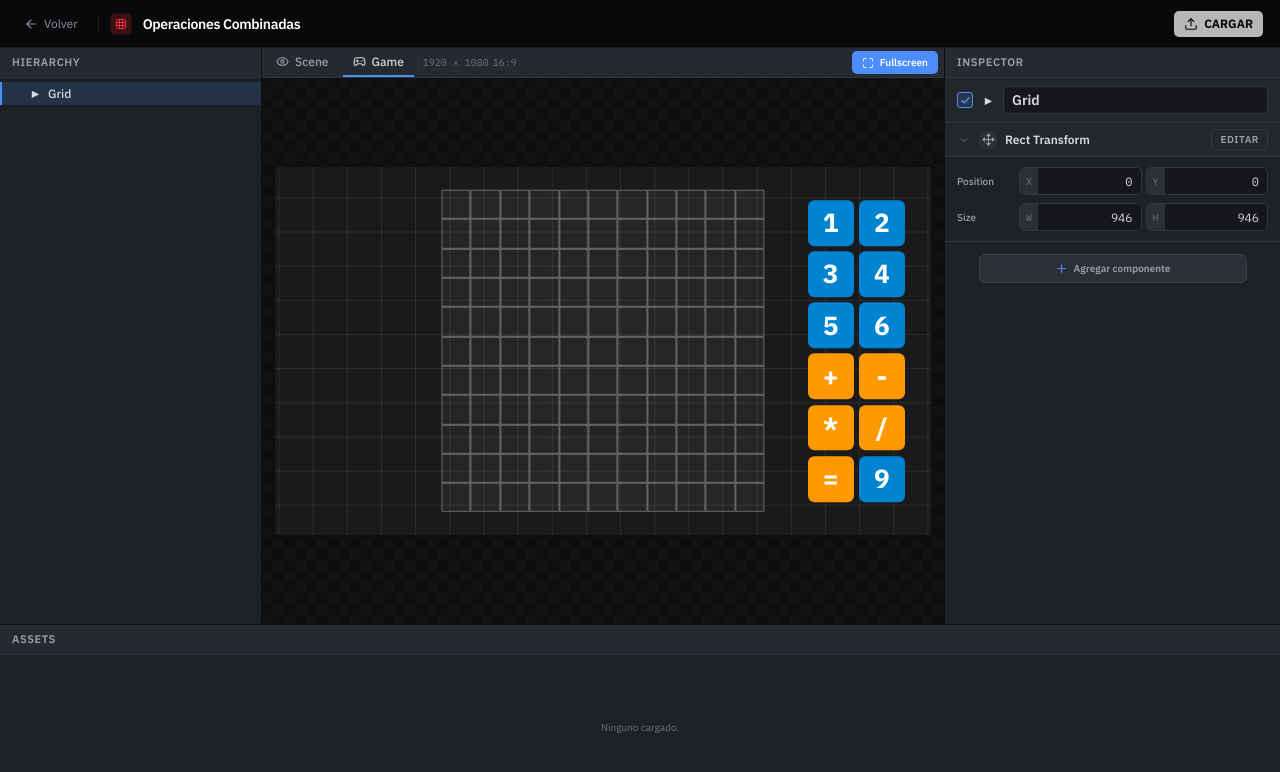
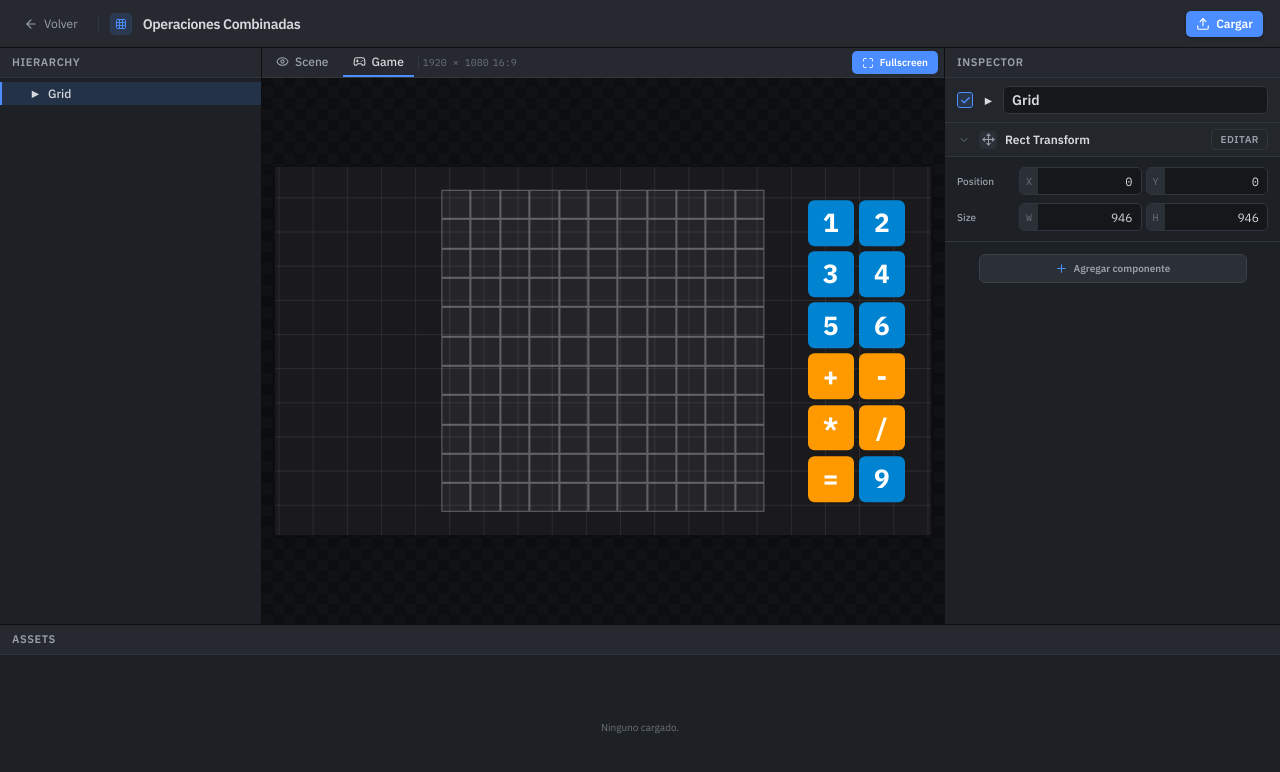
Before and after one commit to BroadStream-Coders/TvPeru-QGEM-Games, a Next.js app: page /workspaces/operaciones-combinadas in a window 1280 px wide. Shown: the top 772 px of the page. Built offline with nearby package versions, Linux system fonts and the light colour scheme.

Commit message:
feat(workspace-header): update WorkspaceHeader and FileActions components to align with new editor aesthetics, enhancing UI consistency and user experience

```diff
--- a/src/components/shared/FileActions.tsx
+++ b/src/components/shared/FileActions.tsx
@@ -29,7 +29,7 @@ export function FileActions({
       <Button
         size="sm"
         onClick={() => fileInputRef.current?.click()}
-        className="h-7 gap-1.5 bg-primary/80 hover:bg-primary active:scale-[0.98] text-primary-foreground text-xs shadow-sm transition-all font-bold uppercase"
+        className="h-7 gap-1.5 bg-acc text-white hover:bg-[#5d99ff] active:scale-[0.98] text-xs shadow-sm transition-all font-semibold"
       >
         <Upload className="h-3.5 w-3.5" />
         <span className="hidden sm:inline">{loadLabel}</span>
--- a/src/components/shared/WorkspaceHeader.tsx
+++ b/src/components/shared/WorkspaceHeader.tsx
@@ -12,11 +12,11 @@ export function WorkspaceHeader() {
   if (!title) return null;
 
   return (
-    <header className="flex h-12 shrink-0 items-center justify-between border-b border-border bg-background px-4 z-10 w-full">
+    <header className="flex h-12 shrink-0 items-center justify-between border-b border-edge bg-head px-4 z-10 w-full">
       <div className="flex items-center gap-3">
         <Link
           href="/"
-          className="flex items-center gap-1.5 rounded-md px-2 py-1 text-xs text-muted-foreground transition-all hover:bg-accent hover:text-foreground active:scale-95"
+          className="flex items-center gap-1.5 rounded-md px-2 py-1 text-xs text-dim transition-all hover:bg-elev hover:text-ink active:scale-95"
         >
           <ArrowLeft className="h-3.5 w-3.5" />
           Volver
@@ -24,14 +24,16 @@ export function WorkspaceHeader() {
 
         {icon && (
           <>
-            <div className="h-4 w-px bg-border hidden sm:block" />
-            <div className="flex items-center justify-center h-5 w-5 rounded bg-brand/20 text-brand ring-1 ring-brand/10">
+            <div className="h-4 w-px bg-line hidden sm:block" />
+            <div className="flex items-center justify-center h-5 w-5 rounded bg-acc-bg text-acc ring-1 ring-acc/20">
               {icon}
             </div>
           </>
         )}
 
-        <span className="text-sm font-semibold tracking-tight">{title}</span>
+        <span className="text-sm font-semibold tracking-tight text-ink">
+          {title}
+        </span>
       </div>
 
       <div className="flex items-center gap-2">
```
Also changed, not shown: 1 other file (tests, documents, lock files or other folders).
